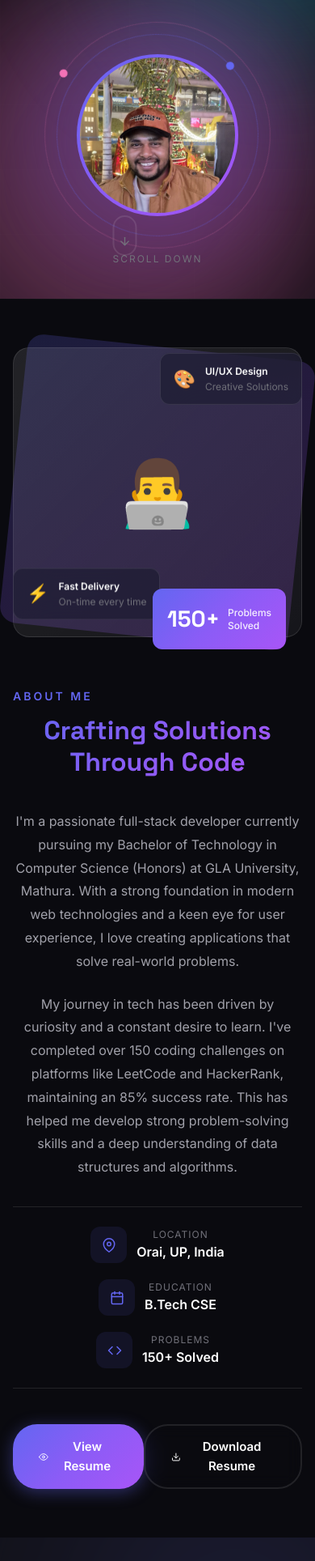
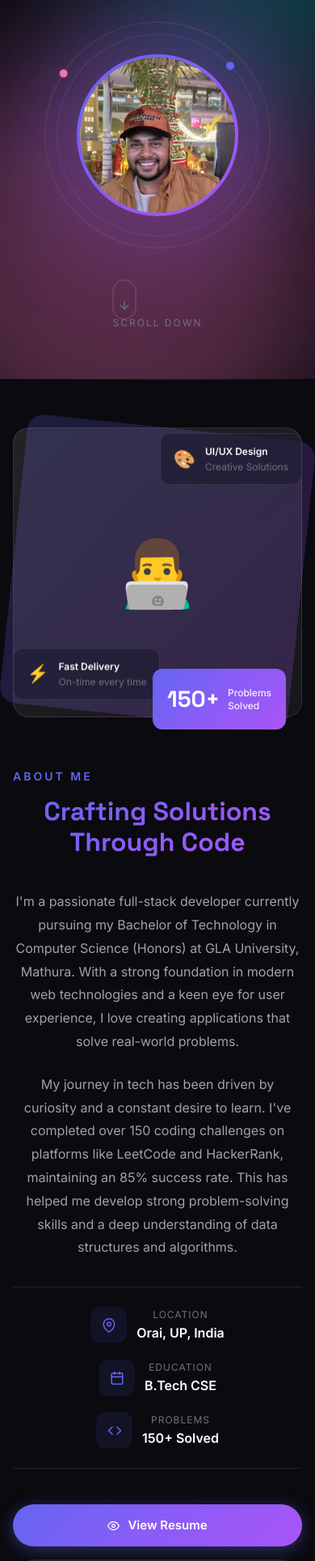
Before and after one commit to Sahilgupta2175/Sahil-Gupta-Portfolio, a React (Create React App) app in the folder client/: page / in a window 390 px wide. Shown: the part 911-2839 px from the top of the page at 81% size. Built offline with nearby package versions, Linux system fonts and the light colour scheme; the HTML template or start-up script is replaced by a standard one.

Commit message:
Improves mobile responsiveness of UI components
Refines layout and styling for better usability on smaller screens.
Centers and resizes elements, updates grid layouts, and ensures buttons and indicators adapt to mobile widths.
Enhances overall visual consistency and accessibility across breakpoints.

```diff
--- a/client/src/components/About/About.css
+++ b/client/src/components/About/About.css
@@ -327,4 +327,15 @@
   .float-card-title {
     font-size: 12px;
   }
+
+  .about-cta {
+    display: flex;
+    flex-direction: column;
+    gap: 16px;
+    width: 100%;
+  }
+
+  .about-cta .btn {
+    width: 100%;
+  }
 }
--- a/client/src/components/Experience/Experience.css
+++ b/client/src/components/Experience/Experience.css
@@ -298,8 +298,7 @@
   }
 
   .timeline-marker {
-    flex-direction: row;
-    gap: 16px;
+    display: none;
   }
 
   .marker-line {
--- a/client/src/components/Hero/Hero.css
+++ b/client/src/components/Hero/Hero.css
@@ -477,6 +477,14 @@
   .floating-icon {
     display: none;
   }
+
+  .scroll-indicator {
+    position: relative;
+    bottom: auto;
+    left: auto;
+    transform: none;
+    margin: 30px auto 0;
+  }
 }
 
 @media (max-width: 480px) {
--- a/client/src/components/Skills/Skills.css
+++ b/client/src/components/Skills/Skills.css
@@ -199,23 +199,42 @@
 @media (max-width: 768px) {
   .skills-tabs {
     flex-wrap: wrap;
+    justify-content: center;
+    gap: 12px;
   }
 
   .skill-tab {
     padding: 12px 20px;
-    font-size: 14px;
+    font-size: 13px;
+    flex: 1 1 calc(50% - 12px);
+    max-width: calc(50% - 6px);
+    min-width: 140px;
+    justify-content: center;
   }
 
   .skills-grid {
     grid-template-columns: 1fr;
   }
 
+  .tech-stack-grid {
+    display: grid;
+    grid-template-columns: repeat(3, 1fr);
+    gap: 12px;
+  }
+
   .tech-item {
-    padding: 16px 20px;
-    min-width: 80px;
+    padding: 16px 12px;
+    min-width: unset;
+    width: 100%;
+    aspect-ratio: 1;
+    justify-content: center;
   }
 
   .tech-item-icon {
     font-size: 28px;
   }
+
+  .tech-item-name {
+    font-size: 11px;
+  }
 }
```
